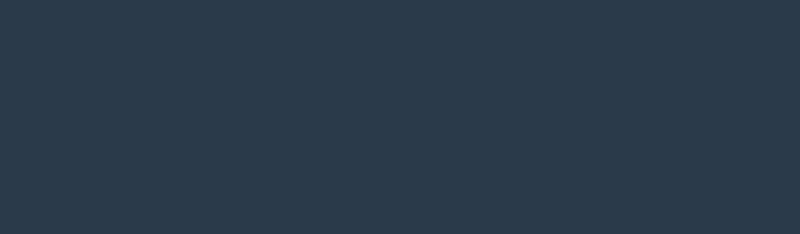
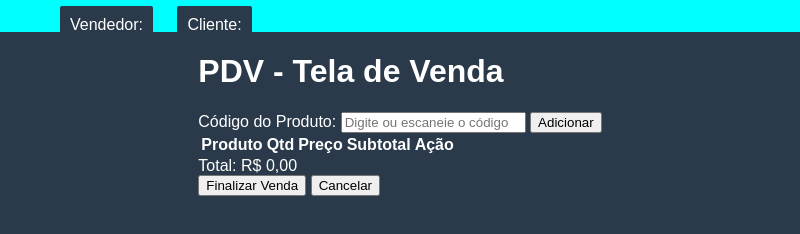
Before and after one commit to lucaszpsilva/pdv-mercado, an Electron app: page venda.html in a window 800 px wide. Drawn offline with Linux system fonts and the light colour scheme.

Commit message:
começando a pagina de vendas
Inserindo a página de vendas do projeto apenas como teste de funcionalidade

```diff
--- a/main.js
+++ b/main.js
@@ -40,7 +40,7 @@ function createSubWindow(pagina) {
   subWindow.maximize();
 
   // Esconde a janela principal (opcional, se desejar)
-  // mainWindow.hide();
+  mainWindow.hide();
 
   // Quando fechar a sub-janela, volta com a principal
   subWindow.on("closed", () => {
--- a/package.json
+++ b/package.json
@@ -10,7 +10,7 @@
   "author": "",
   "license": "ISC",
   "devDependencies": {
-    "electron": "^36.0.0",
+    "electron": "^36.1.0",
     "electron-reload": "^2.0.0-alpha.1"
   },
   "dependencies": {
--- /dev/null
+++ b/venda.css
@@ -0,0 +1,29 @@
+body {
+  margin: 0;
+  background-color: #2b3a4a;
+  color: white;
+  font-family: Arial, sans-serif;
+  display: flex;
+  flex-direction: column;
+  align-items: center;
+  justify-content: center;
+  list-style-type: none;
+}
+
+.top {
+  width: 100%;
+  height: 4vh;
+  background-color: aqua;
+  color: #fff;
+}
+
+.top ul {
+  border-radius: 2px;
+}
+.top li {
+  display: inline;
+  margin-left: 20px;
+  background-color: #2b3a4a;
+  padding: 10px;
+  border-radius: 2px;
+}
--- a/venda.html
+++ b/venda.html
@@ -1,12 +1,139 @@
 <!DOCTYPE html>
-<html lang="pt-br">
+<html lang="pt-BR">
   <head>
     <meta charset="UTF-8" />
     <meta name="viewport" content="width=device-width, initial-scale=1.0" />
-    <title>PDV - Venda</title>
-    <link rel="stylesheet" href="style.css" />
+    <title>PDV - Tela de Venda</title>
+    <link rel="stylesheet" href="venda.css" />
   </head>
   <body>
-    <script src="venda.js"></script>
+    <div class="top">
+      <ul>
+        <li>Vendedor:</li>
+        <li>Cliente:</li>
+      </ul>
+    </div>
+
+    <div class="container">
+      <h1>PDV - Tela de Venda</h1>
+
+      <label for="codigo">Código do Produto:</label>
+      <input
+        type="text"
+        id="codigo"
+        placeholder="Digite ou escaneie o código"
+      />
+      <button onclick="adicionarProduto()">Adicionar</button>
+
+      <table>
+        <thead>
+          <tr>
+            <th>Produto</th>
+            <th>Qtd</th>
+            <th>Preço</th>
+            <th>Subtotal</th>
+            <th>Ação</th>
+          </tr>
+        </thead>
+        <tbody id="lista-produtos">
+          <!-- Produtos vão aqui -->
+        </tbody>
+      </table>
+
+      <div class="total" id="total">Total: R$ 0,00</div>
+
+      <div class="buttons">
+        <button onclick="finalizarVenda()">Finalizar Venda</button>
+        <button onclick="limparVenda()">Cancelar</button>
+      </div>
+    </div>
+
+    <script>
+      const listaProdutos = document.getElementById("lista-produtos");
+      const totalElement = document.getElementById("total");
+      const produtos = [];
+
+      const catalogo = {
+        123: { nome: "Arroz 5kg", preco: 25.9 },
+        456: { nome: "Feijão 1kg", preco: 7.5 },
+        789: { nome: "Coca-Cola 2L", preco: 8.99 },
+      };
+
+      function adicionarProduto() {
+        const codigo = document.getElementById("codigo").value.trim();
+        const item = catalogo[codigo];
+        if (!item) {
+          alert("Produto não encontrado!");
+          return;
+        }
+
+        // Verifica se já está na lista
+        const existente = produtos.find((p) => p.codigo === codigo);
+        if (existente) {
+          existente.qtd++;
+          existente.subtotal = existente.qtd * existente.preco;
+        } else {
+          produtos.push({
+            codigo,
+            nome: item.nome,
+            preco: item.preco,
+            qtd: 1,
+            subtotal: item.preco,
+          });
+        }
+
+        atualizarTabela();
+        document.getElementById("codigo").value = "";
+      }
+
+      function atualizarTabela() {
+        listaProdutos.innerHTML = "";
+        let total = 0;
+
+        produtos.forEach((p, i) => {
+          total += p.subtotal;
+          const linha = `
+          <tr>
+            <td>${p.nome}</td>
+            <td>${p.qtd}</td>
+            <td>R$ ${p.preco.toFixed(2)}</td>
+            <td>R$ ${p.subtotal.toFixed(2)}</td>
+            <td><button onclick="removerProduto(${i})">Remover</button></td>
+          </tr>
+        `;
+          listaProdutos.innerHTML += linha;
+        });
+
+        totalElement.textContent = "Total: R$ " + total.toFixed(2);
+      }
+
+      function removerProduto(index) {
+        produtos.splice(index, 1);
+        atualizarTabela();
+      }
+
+      function limparVenda() {
+        produtos.length = 0;
+        atualizarTabela();
+      }
+
+      function finalizarVenda() {
+        if (produtos.length === 0) {
+          alert("Nenhum produto na venda.");
+          return;
+        }
+        alert("Venda finalizada com sucesso!");
+        limparVenda();
+      }
+
+      // Pressionar Enter para adicionar
+      document
+        .getElementById("codigo")
+        .addEventListener("keypress", function (e) {
+          if (e.key === "Enter") {
+            adicionarProduto();
+          }
+        });
+    </script>
   </body>
 </html>
```
Also changed, not shown: 1 other file.
